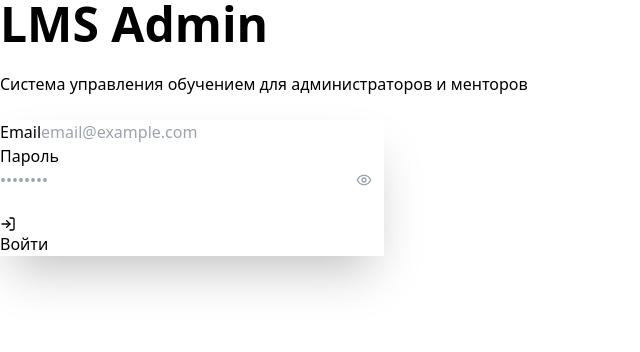
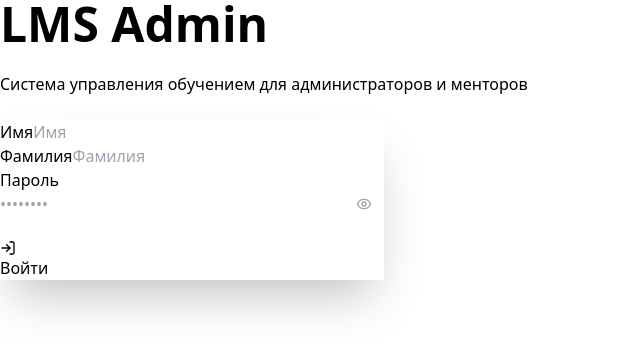
Before and after one commit to abubakirilhomov/internship-admin, a React (Vite) app: page /login in a window 1280 px wide. Shown: the top 352 px of the page, without its empty margins (0-640 px from the left). Built offline with nearby package versions, Linux system fonts and the light colour scheme; no server answers.

Commit message:
fix: admin login now requires name + lastName
Updated login form and AuthContext to send lastName.
Mentor credential modal now shows name and lastName separately.

Co-Authored-By: Claude Opus 4.6 (1M context) <noreply@anthropic.com>

```diff
--- a/src/contexts/AuthContext.jsx
+++ b/src/contexts/AuthContext.jsx
@@ -24,21 +24,21 @@ export const AuthProvider = ({ children }) => {
     setLoading(false);
   }, []);
 
-const login = async (name, password) => {
+const login = async (name, lastName, password) => {
   try {
     const response = await fetch(`${apiUrl}/mentors/login`, {
       method: 'POST',
       headers: {
         'Content-Type': 'application/json',
       },
-      body: JSON.stringify({ name, password }), // 👈 исправил
+      body: JSON.stringify({ name, lastName, password }),
     });
 
     if (response.ok) {
       const data = await response.json();
       localStorage.setItem('token', data.token);
       localStorage.setItem('user', JSON.stringify(data.user))
-      setUser({ name });
+      setUser(data.user);
       return true;
     }
     return false;
--- a/src/pages/Login.jsx
+++ b/src/pages/Login.jsx
@@ -4,7 +4,8 @@ import { LogIn, Eye, EyeOff } from 'lucide-react';
 import { useAuth } from '../contexts/AuthContext';
 
 const Login = () => {
-  const [email, setEmail] = useState('');
+  const [name, setName] = useState('');
+  const [lastName, setLastName] = useState('');
   const [password, setPassword] = useState('');
   const [showPassword, setShowPassword] = useState(false);
   const [error, setError] = useState('');
@@ -19,10 +20,10 @@ const Login = () => {
     setError('');
     setLoading(true);
 
-    const success = await login(email, password);
+    const success = await login(name, lastName, password);
 
     if (!success) {
-      setError('Неверный email или пароль');
+      setError('Неверное имя, фамилия или пароль');
     }
 
     setLoading(false);
@@ -42,14 +43,29 @@ const Login = () => {
           <form className="card-body" onSubmit={handleSubmit}>
             <div className="form-control">
               <label className="label">
-                <span className="label-text">Email</span>
+                <span className="label-text">Имя</span>
               </label>
               <input
                 type="text"
-                placeholder="email@example.com"
+                placeholder="Имя"
                 className="input input-bordered"
-                value={email}
-                onChange={(e) => setEmail(e.target.value)}
+                value={name}
+                onChange={(e) => setName(e.target.value)}
+                required
+              />
+            </div>
+
+            <div className="form-control">
+              <label className="label">
+                <span className="label-text">Фамилия</span>
+              </label>
+              <input
+                type="text"
+                placeholder="Фамилия"
+                className="input input-bordered"
+                value={lastName}
+                onChange={(e) => setLastName(e.target.value)}
+                required
               />
             </div>
 
--- a/src/pages/Mentors.jsx
+++ b/src/pages/Mentors.jsx
@@ -33,8 +33,9 @@ const Field = ({ label, icon: Icon, error, hint, children }) => (
 const CredentialCard = ({ mentorName, password, onClose }) => {
   const [copied, setCopied] = useState(false);
 
-  const loginName = mentorName.split(" ")[0]; // name field is the login
-  const text = `Ваши данные для входа в систему MARS:\n\nСайт: ${MENTOR_URL}\nЛогин: ${loginName}\nПароль: ${password}`;
+  const [firstName, ...lastParts] = mentorName.split(" ");
+  const lastNameStr = lastParts.join(" ");
+  const text = `Ваши данные для входа в систему MARS:\n\nСайт: ${MENTOR_URL}\nИмя: ${firstName}\nФамилия: ${lastNameStr}\nПароль: ${password}`;
 
   const copy = async () => {
     await navigator.clipboard.writeText(text);
@@ -60,8 +61,12 @@ const CredentialCard = ({ mentorName, password, onClose }) => {
             <span className="font-medium text-blue-600">{MENTOR_URL}</span>
           </div>
           <div className="flex justify-between items-center text-sm">
-            <span className="text-slate-500">Логин</span>
-            <span className="font-mono font-medium text-slate-900">{loginName}</span>
+            <span className="text-slate-500">Имя</span>
+            <span className="font-mono font-medium text-slate-900">{firstName}</span>
+          </div>
+          <div className="flex justify-between items-center text-sm">
+            <span className="text-slate-500">Фамилия</span>
+            <span className="font-mono font-medium text-slate-900">{lastNameStr}</span>
           </div>
           <div className="flex justify-between items-center text-sm">
             <span className="text-slate-500">Пароль</span>
```
